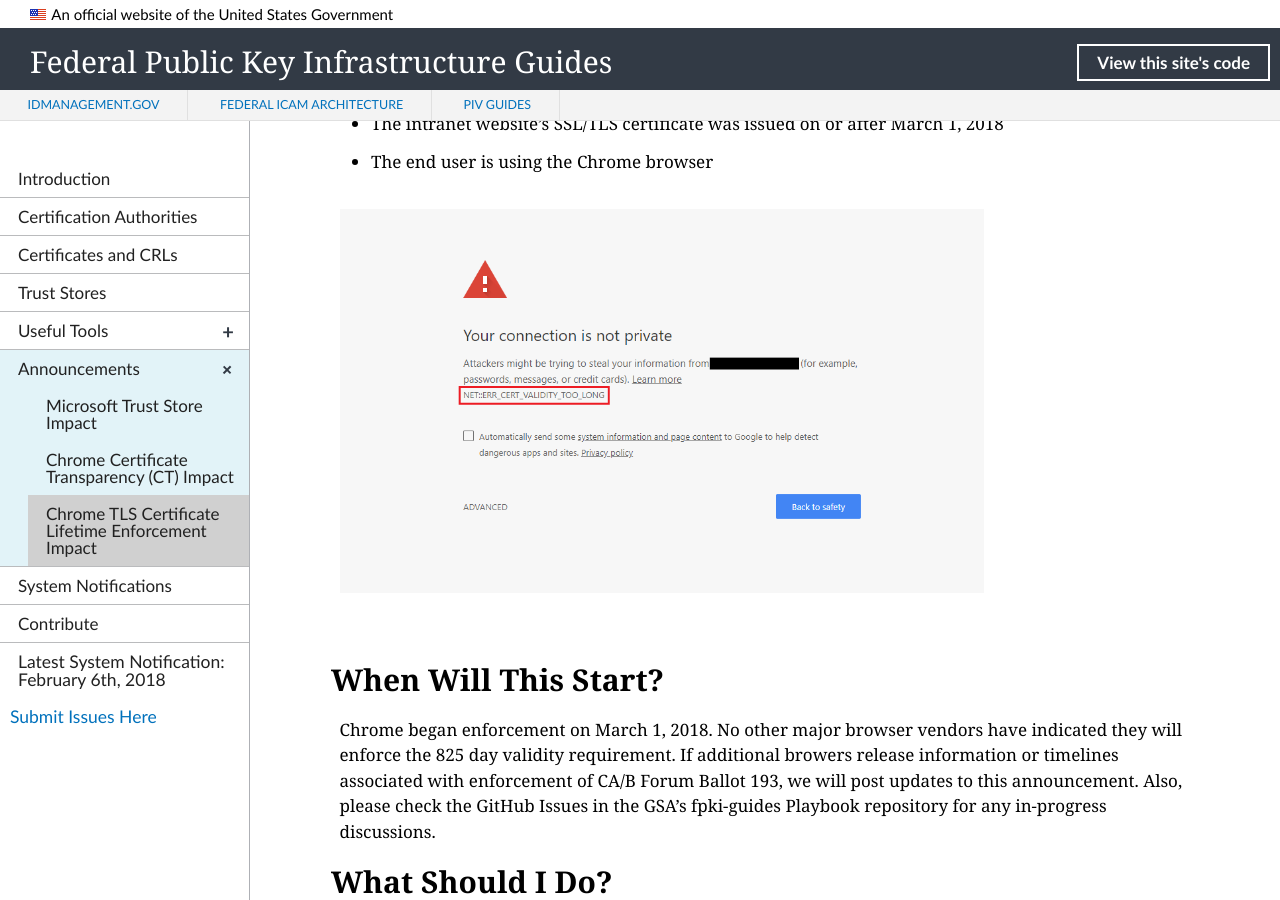
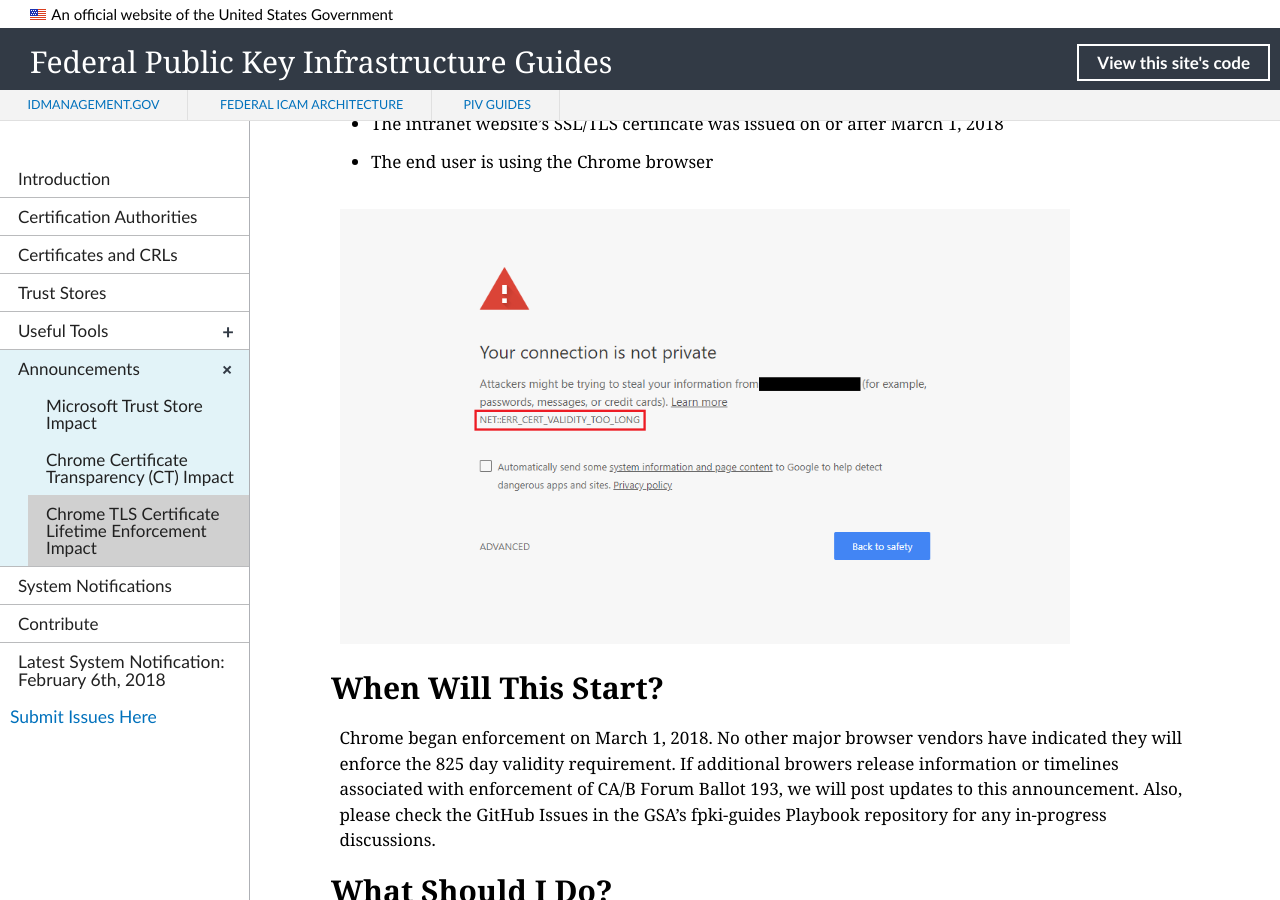
Before and after one commit to GSA/fpki-guides, a Jekyll site: the page built from _announcements/03_chrome_ballot_193.md, in a window 1280 px wide and 900 px high, scrolled down 1122 px. Built offline with Jekyll 4.4.1, drawn with Linux system fonts in a browser that asks for light colours; nearby versions of some CDN libraries; library files that are not in the unit come from our copies.

Commit message:
Update 03_chrome_ballot_193.md
Minor formatting tweaks.

```diff
--- a/_announcements/03_chrome_ballot_193.md
+++ b/_announcements/03_chrome_ballot_193.md
@@ -5,7 +5,7 @@ title: Updates to Chrome TLS Certificate Lifetime Requirements
 pubDate: May 10, 2018
 collection: announcements
 permalink: announcements/chrometlslifetime/
-description: Recent changes to Chrome could affect your agency. This change requires all TLS/SSL certificates issued on or after March 1, 2018 to have a maximum validity of 825 days. Please review this announcement to learn what will be impacted and to identify actions you can take to prevent problems.<br><br>
+description: Recent changes to Chrome could affect your agency. This change requires all TLS/SSL certificates issued on or after **March 1, 2018** to have a maximum validity of 825 days. Please review this announcement to learn what will be impacted and to identify actions you can take to prevent problems.<br><br>
 ---
 
 {% include alert-info.html content="Government end users may be receiving security untrusted certificate errors on some federal intranet websites and applications when using the Chrome browser. These errors may be caused by SSL/TLS certificates issued from Federal Government Certification Authorities in Federal PKI." %}
@@ -31,9 +31,8 @@ Users will be experiencing the errors if all the following is true:
 - The intranet website's SSL/TLS certificate was issued on or after March 1, 2018
 - The end user is using the Chrome browser
 
-![Chrome Error Screen]({{site.baseurl}}/img/google_ballot193_hot_topic_error.png){:style="width:75%;float:center;"}
+![Chrome Error Screen]({{site.baseurl}}/img/google_ballot193_hot_topic_error.png){:style="width:85%;float:center;"}
 
-<br>
 
 ## When Will This Start?
 Chrome began enforcement on March 1, 2018. No other major browser vendors have indicated they will enforce the 825 day validity requirement. If additional browers release information or timelines associated with enforcement of CA/B Forum Ballot 193, we will post updates to this announcement. Also, please check the GitHub Issues in the GSA's fpki-guides Playbook repository for any in-progress discussions.
```
